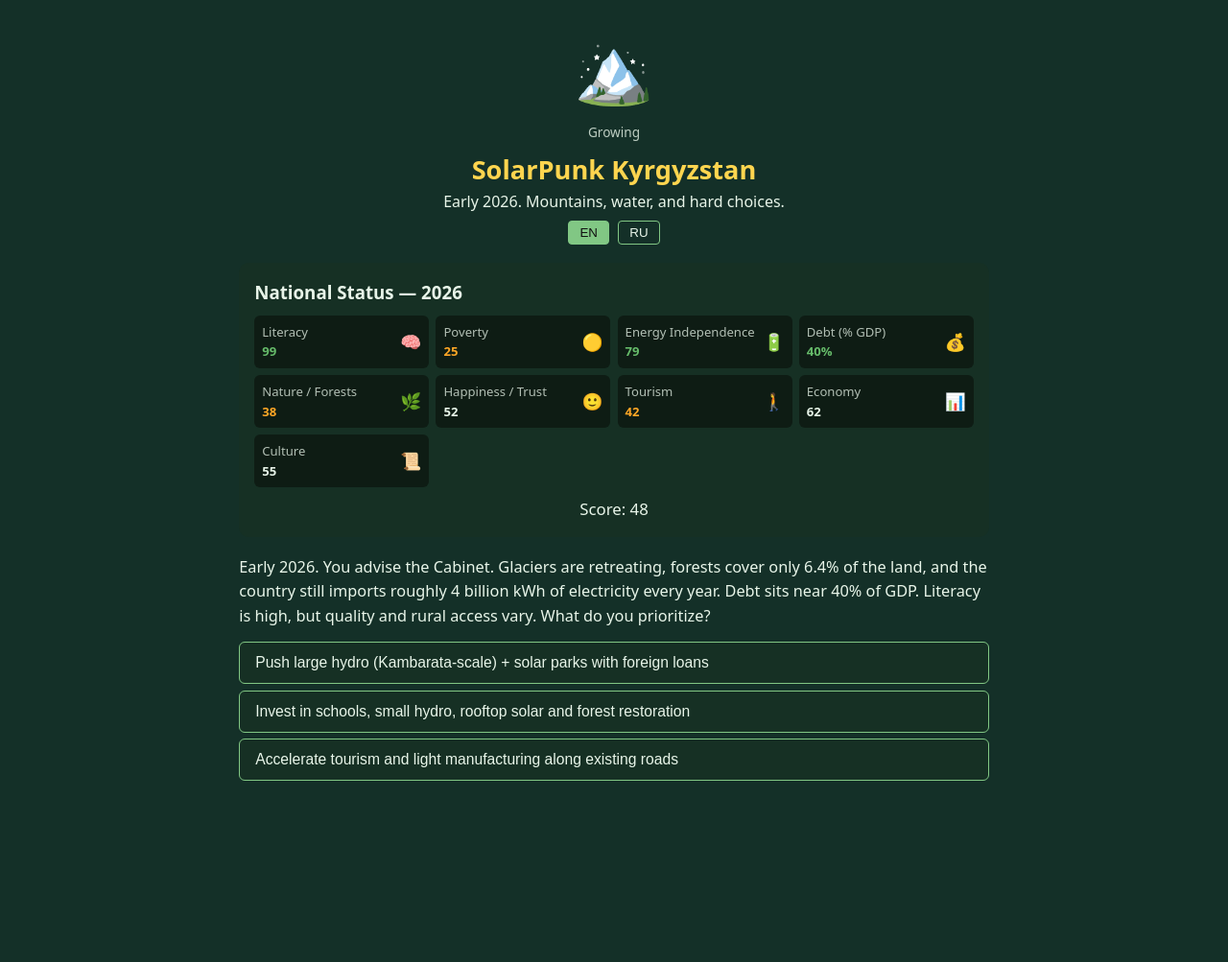
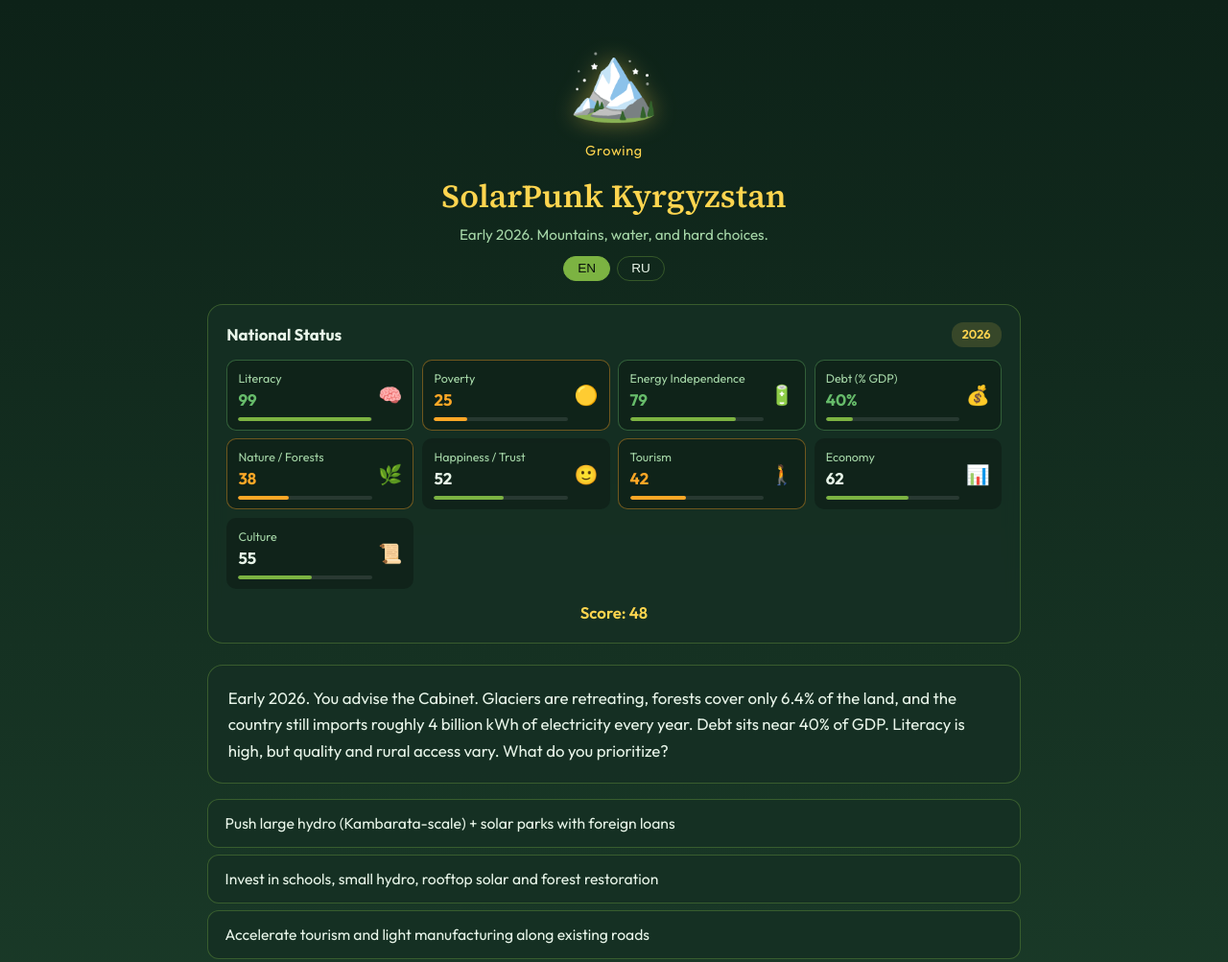
Before and after one commit to pathmaker7/cursor_hackathon_naryn, a plain HTML site: page index.html in a window 1280 px wide. Shown: the whole page at 96% size. Before the commit the page ends 840 px from the top, so only its background shows below. Drawn offline with Linux system fonts and the light colour scheme.

Commit message:
Major UI upgrade: SolarPunk aesthetic, progress bars, better layout, Kalpak progression

```diff
--- a/index.html
+++ b/index.html
@@ -5,39 +5,45 @@
   <meta name="viewport" content="width=device-width, initial-scale=1.0">
   <title>SolarPunk Kyrgyzstan — Future Paths</title>
   <link rel="stylesheet" href="style.css">
+  <link rel="preconnect" href="https://fonts.googleapis.com">
+  <link href="https://fonts.googleapis.com/css2?family=Outfit:wght@400;600;700&family=Source+Serif+4:opsz,wght@8..60,400;8..60,600&display=swap" rel="stylesheet">
 </head>
 <body>
   <div class="container">
     <header>
-      <div id="kalpak-area" class="kalpak-area">
-        <div id="kalpak" class="kalpak">⛰️</div>
-        <div id="prosperity-label" class="prosperity-label"></div>
+      <div class="kalpak-wrap">
+        <div id="kalpak" class="kalpak">🏔️</div>
+        <div id="prosperity-label" class="prosperity-label">Stabilizing</div>
       </div>
       <h1 id="title">SolarPunk Kyrgyzstan</h1>
-      <p id="subtitle">Early 2026. Decisions shape the future.</p>
+      <p id="subtitle">Early 2026 · Mountains, water & hard choices</p>
       <div class="lang-switch">
         <button id="lang-en" class="lang-btn active">EN</button>
         <button id="lang-ru" class="lang-btn">RU</button>
       </div>
     </header>
 
-    <div id="stats-panel" class="stats-panel">
-      <h3 id="stats-title">Current Status (Early 2026)</h3>
+    <section id="stats-panel" class="stats-panel">
+      <div class="stats-header">
+        <h3 id="stats-title">National Status</h3>
+        <span id="year-badge" class="year-badge">2026</span>
+      </div>
       <div id="stats-grid" class="stats-grid"></div>
-      <div id="score-display" class="score"></div>
-    </div>
+      <div id="score-display" class="score">Score: 48</div>
+    </section>
 
-    <div id="story" class="story"></div>
-    <div id="choices" class="choices"></div>
+    <section id="story-section" class="story-section">
+      <div id="story" class="story"></div>
+      <div id="choices" class="choices"></div>
+    </section>
 
     <div id="game-over" class="game-over hidden">
       <h2 id="end-title">End of Path</h2>
       <p id="end-text"></p>
       <div id="leaderboard" class="leaderboard"></div>
-      <button id="restart">Restart</button>
+      <button id="restart">Play Again</button>
     </div>
   </div>
-
   <script src="main.js"></script>
 </body>
 </html>
--- a/main.js
+++ b/main.js
@@ -91,9 +91,10 @@ function updateVisuals() {
   kalpak.className = "kalpak level-" + level;
   label.textContent = getText("prosperity")[level];
   document.body.className = "prosper-" + level;
-  // Kalpak gets greener / more golden as country prospers
-  if (level >= 2) kalpak.textContent = "🏔️";
-  else kalpak.textContent = "⛰️";
+  if (level >= 3) kalpak.textContent = "🌟🏔️";
+  else if (level >= 2) kalpak.textContent = "🏔️";
+  else if (level >= 1) kalpak.textContent = "⛰️";
+  else kalpak.textContent = "🪨";
 }
 
 function renderStats() {
@@ -109,10 +110,21 @@ function renderStats() {
     const label = lang === "ru" ? s.labelRu : s.labelEn;
     const sticker = s.sticker ? s.sticker(val) : "";
     const unit = s.key === "debt" ? "%" : "";
-    grid.innerHTML += `<div class="stat ${cls}"><div><div class="label">${label}</div><div class="value">${val}${unit}</div></div><span class="sticker">${sticker}</span></div>`;
+    const max = s.key === "debt" ? 200 : 100;
+    const pct = Math.min(100, (val / max) * 100);
+    grid.innerHTML += `
+      <div class="stat ${cls}">
+        <div class="info">
+          <div class="label">${label}</div>
+          <div class="value">${val}${unit}</div>
+          <div class="bar"><div class="bar-fill" style="width:${pct}%"></div></div>
+        </div>
+        <span class="sticker">${sticker}</span>
+      </div>`;
   });
   document.getElementById("score-display").textContent = `${getText("score")}: ${score}`;
-  document.getElementById("stats-title").textContent = `${getText("statsTitle")} — ${year}`;
+  document.getElementById("stats-title").textContent = getText("statsTitle");
+  document.getElementById("year-badge").textContent = year;
   updateVisuals();
 }
 
--- a/style.css
+++ b/style.css
@@ -1,87 +1,223 @@
 :root {
-  --bg: #0d1a12;
-  --card: #163024;
+  --bg: #07140e;
+  --bg-2: #0c1f16;
+  --card: rgba(22, 48, 36, 0.85);
   --text: #e8f5e9;
-  --accent: #81c784;
-  --accent2: #ffd54f;
+  --muted: #a5d6a7;
+  --accent: #7cb342;
+  --gold: #ffd54f;
   --danger: #ef5350;
   --good: #66bb6a;
   --warn: #ffa726;
+  --border: rgba(124, 179, 66, 0.35);
 }
 
 * { box-sizing: border-box; margin: 0; padding: 0; }
 
 body {
-  font-family: system-ui, -apple-system, sans-serif;
-  background: var(--bg);
+  font-family: 'Outfit', system-ui, sans-serif;
+  background: linear-gradient(180deg, var(--bg) 0%, var(--bg-2) 100%);
   color: var(--text);
   line-height: 1.55;
   min-height: 100vh;
-  transition: background 0.6s;
+  transition: background 0.8s ease;
 }
 
-body.prosper-1 { background: #0f2218; }
-body.prosper-2 { background: #143028; }
-body.prosper-3 { background: #1a3a2a; }
+body.prosper-1 { background: linear-gradient(180deg, #0a1a12 0%, #12281c 100%); }
+body.prosper-2 { background: linear-gradient(180deg, #0d2218 0%, #1a3a28 100%); }
+body.prosper-3 { background: linear-gradient(180deg, #123024 0%, #1e4a32 100%); }
 
-.container { max-width: 820px; margin: 0 auto; padding: 1.2rem; }
+.container {
+  max-width: 880px;
+  margin: 0 auto;
+  padding: 1.5rem 1rem 3rem;
+}
 
-header { text-align: center; margin-bottom: 1.2rem; }
+header { text-align: center; margin-bottom: 1.5rem; }
 
-.kalpak-area { margin-bottom: 0.5rem; }
+.kalpak-wrap { margin-bottom: 0.6rem; }
 .kalpak {
-  font-size: 3.5rem;
-  transition: all 0.5s;
-  filter: grayscale(0.4);
+  font-size: 4rem;
+  transition: all 0.6s cubic-bezier(0.4, 0, 0.2, 1);
+  filter: drop-shadow(0 4px 8px rgba(0,0,0,0.4));
 }
-.kalpak.level-1 { font-size: 3.8rem; filter: grayscale(0.2); }
-.kalpak.level-2 { font-size: 4.2rem; filter: none; }
-.kalpak.level-3 { font-size: 4.8rem; filter: none; text-shadow: 0 0 20px #ffd54f; }
+.kalpak.level-1 { font-size: 4.3rem; }
+.kalpak.level-2 { font-size: 4.8rem; filter: drop-shadow(0 0 12px rgba(255,213,79,0.4)); }
+.kalpak.level-3 { font-size: 5.4rem; filter: drop-shadow(0 0 20px rgba(255,213,79,0.7)); }
 
-.prosperity-label { font-size: 0.85rem; opacity: 0.8; margin-top: 0.2rem; }
+.prosperity-label {
+  font-size: 0.9rem;
+  color: var(--gold);
+  letter-spacing: 0.05em;
+  margin-top: 0.2rem;
+}
 
-h1 { font-size: 1.7rem; color: var(--accent2); }
-.lang-switch { margin-top: 0.4rem; }
+h1 {
+  font-family: 'Source Serif 4', serif;
+  font-size: 2.1rem;
+  font-weight: 600;
+  color: var(--gold);
+  margin: 0.4rem 0 0.2rem;
+}
+#subtitle { color: var(--muted); font-size: 0.95rem; margin-bottom: 0.6rem; }
+
+.lang-switch { display: flex; justify-content: center; gap: 0.4rem; }
 .lang-btn {
-  background: transparent; border: 1px solid var(--accent); color: var(--text);
-  padding: 0.25rem 0.7rem; margin: 0 0.15rem; cursor: pointer; border-radius: 4px;
+  background: transparent;
+  border: 1px solid var(--border);
+  color: var(--text);
+  padding: 0.3rem 0.9rem;
+  border-radius: 20px;
+  cursor: pointer;
+  font-size: 0.85rem;
+  transition: all 0.2s;
 }
-.lang-btn.active { background: var(--accent); color: #111; }
+.lang-btn.active, .lang-btn:hover {
+  background: var(--accent);
+  color: #0a120c;
+  border-color: var(--accent);
+}
 
 .stats-panel {
-  background: var(--card); border-radius: 10px; padding: 1rem; margin-bottom: 1.2rem;
+  background: var(--card);
+  border: 1px solid var(--border);
+  border-radius: 16px;
+  padding: 1.1rem 1.2rem;
+  margin-bottom: 1.4rem;
+  backdrop-filter: blur(8px);
 }
+.stats-header {
+  display: flex;
+  justify-content: space-between;
+  align-items: center;
+  margin-bottom: 0.8rem;
+}
+.stats-header h3 { font-size: 1.05rem; }
+.year-badge {
+  background: rgba(255,213,79,0.15);
+  color: var(--gold);
+  padding: 0.2rem 0.7rem;
+  border-radius: 12px;
+  font-size: 0.8rem;
+  font-weight: 600;
+}
+
 .stats-grid {
-  display: grid; grid-template-columns: repeat(auto-fit, minmax(150px, 1fr));
-  gap: 0.45rem; margin: 0.6rem 0;
+  display: grid;
+  grid-template-columns: repeat(auto-fit, minmax(180px, 1fr));
+  gap: 0.55rem;
 }
 .stat {
-  background: #0e1c14; padding: 0.45rem 0.5rem; border-radius: 6px; font-size: 0.82rem;
-  display: flex; justify-content: space-between; align-items: center;
+  background: rgba(0,0,0,0.25);
+  border-radius: 10px;
+  padding: 0.55rem 0.7rem;
+  display: flex;
+  justify-content: space-between;
+  align-items: center;
+  border: 1px solid transparent;
+  transition: border-color 0.3s;
 }
-.stat .label { opacity: 0.75; }
-.stat .value { font-weight: 700; }
-.stat .sticker { font-size: 1.1rem; margin-left: 0.3rem; }
+.stat.good { border-color: rgba(102,187,106,0.4); }
+.stat.warn { border-color: rgba(255,167,38,0.4); }
+.stat.bad { border-color: rgba(239,83,80,0.5); }
+.stat .info { flex: 1; }
+.stat .label { font-size: 0.78rem; color: var(--muted); }
+.stat .value { font-weight: 700; font-size: 1.05rem; }
 .stat.good .value { color: var(--good); }
 .stat.warn .value { color: var(--warn); }
 .stat.bad .value { color: var(--danger); }
-.score { text-align: center; font-size: 1.05rem; margin-top: 0.4rem; }
+.stat .sticker { font-size: 1.25rem; margin-left: 0.4rem; }
+.bar {
+  height: 4px;
+  background: rgba(255,255,255,0.1);
+  border-radius: 2px;
+  margin-top: 0.3rem;
+  overflow: hidden;
+}
+.bar-fill {
+  height: 100%;
+  background: var(--accent);
+  border-radius: 2px;
+  transition: width 0.4s ease;
+}
+.stat.bad .bar-fill { background: var(--danger); }
+.stat.warn .bar-fill { background: var(--warn); }
 
-.story p { margin-bottom: 0.9rem; font-size: 1.02rem; }
+.score {
+  text-align: center;
+  margin-top: 0.8rem;
+  font-weight: 600;
+  color: var(--gold);
+  font-size: 1.05rem;
+}
+
+.story-section { margin-bottom: 1.5rem; }
+.story {
+  background: var(--card);
+  border: 1px solid var(--border);
+  border-radius: 16px;
+  padding: 1.2rem 1.3rem;
+  margin-bottom: 1rem;
+  font-size: 1.05rem;
+  line-height: 1.65;
+}
+.story p { margin: 0; }
+
 .choices button {
-  display: block; width: 100%; text-align: left;
-  background: var(--card); border: 1px solid var(--accent); color: var(--text);
-  padding: 0.75rem 1rem; margin: 0.4rem 0; border-radius: 6px; cursor: pointer; font-size: 0.98rem;
+  display: block;
+  width: 100%;
+  text-align: left;
+  background: rgba(22, 48, 36, 0.9);
+  border: 1px solid var(--border);
+  color: var(--text);
+  padding: 0.9rem 1.1rem;
+  margin: 0.45rem 0;
+  border-radius: 12px;
+  cursor: pointer;
+  font-size: 0.98rem;
+  font-family: inherit;
+  transition: all 0.2s;
 }
-.choices button:hover { background: #1e3a2c; }
+.choices button:hover {
+  background: rgba(30, 70, 48, 0.95);
+  border-color: var(--accent);
+  transform: translateY(-1px);
+}
 
 .game-over {
-  text-align: center; padding: 1.5rem; background: var(--card); border-radius: 10px;
+  text-align: center;
+  background: var(--card);
+  border: 1px solid var(--border);
+  border-radius: 16px;
+  padding: 2rem 1.5rem;
 }
+.game-over h2 { color: var(--gold); margin-bottom: 0.6rem; }
+.game-over p { margin-bottom: 1rem; }
 .game-over button {
-  margin-top: 1rem; padding: 0.55rem 1.4rem; background: var(--accent);
-  border: none; border-radius: 4px; cursor: pointer; font-weight: bold;
+  margin-top: 1rem;
+  padding: 0.65rem 1.6rem;
+  background: var(--accent);
+  color: #0a120c;
+  border: none;
+  border-radius: 20px;
+  cursor: pointer;
+  font-weight: 700;
+  font-size: 1rem;
 }
-.leaderboard { margin-top: 1rem; font-size: 0.9rem; text-align: left; max-width: 400px; margin-left: auto; margin-right: auto; }
-.leaderboard ol { padding-left: 1.2rem; }
+.leaderboard {
+  margin-top: 1.2rem;
+  text-align: left;
+  max-width: 420px;
+  margin-left: auto;
+  margin-right: auto;
+  font-size: 0.92rem;
+}
+.leaderboard ol { padding-left: 1.3rem; }
+.leaderboard li { margin: 0.3rem 0; }
 .hidden { display: none; }
+
+@media (max-width: 600px) {
+  h1 { font-size: 1.7rem; }
+  .kalpak { font-size: 3.4rem; }
+  .container { padding: 1rem 0.8rem 2rem; }
+}
```
